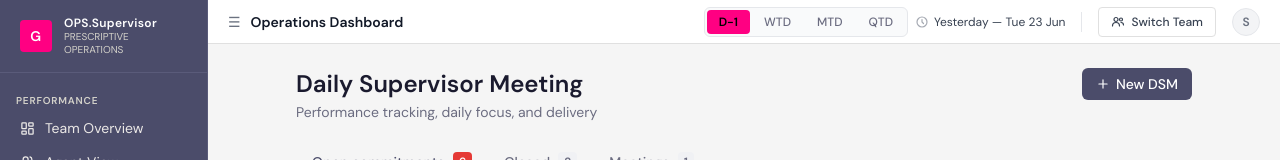
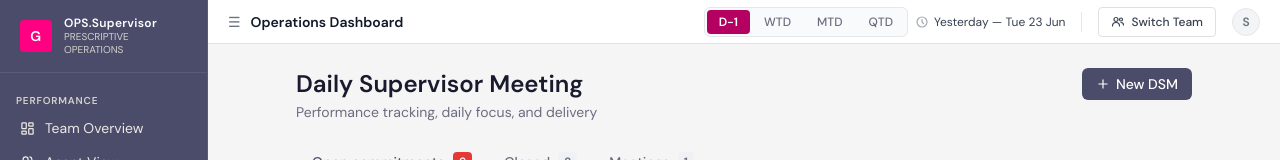
Before and after one commit to andresromero-blip/ops-supervisor-prototypes, a Next.js app: page /projects/20260620-dsm in a window 1280 px wide. Shown: the top 160 px of the page. Built offline with nearby package versions, Linux system fonts and the light colour scheme.

Commit message:
Add files via upload

```diff
--- a/components/Header.tsx
+++ b/components/Header.tsx
@@ -94,7 +94,7 @@ export function GlobalHeader() {
                     ? "text-white font-semibold"
                     : "text-text-secondary hover:text-text-primary"
                 }`}
-              style={period === p ? ({background:"#FF0082", color:"#000000"} as React.CSSProperties) : undefined}
+              style={period === p ? ({background:"#B40060", color:"#FFFFFF"} as React.CSSProperties) : undefined}
               >
                 {p}
               </button>
```
